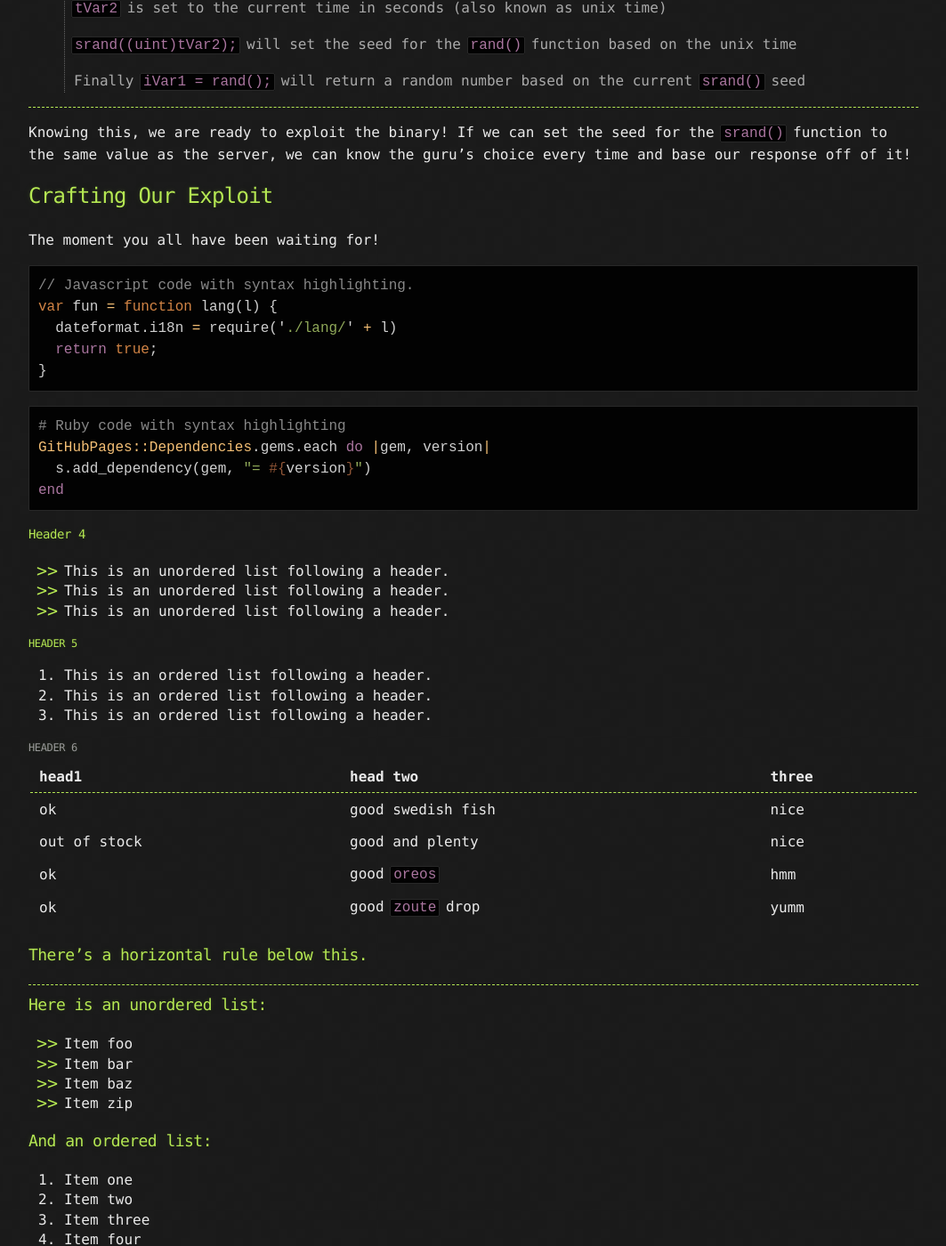
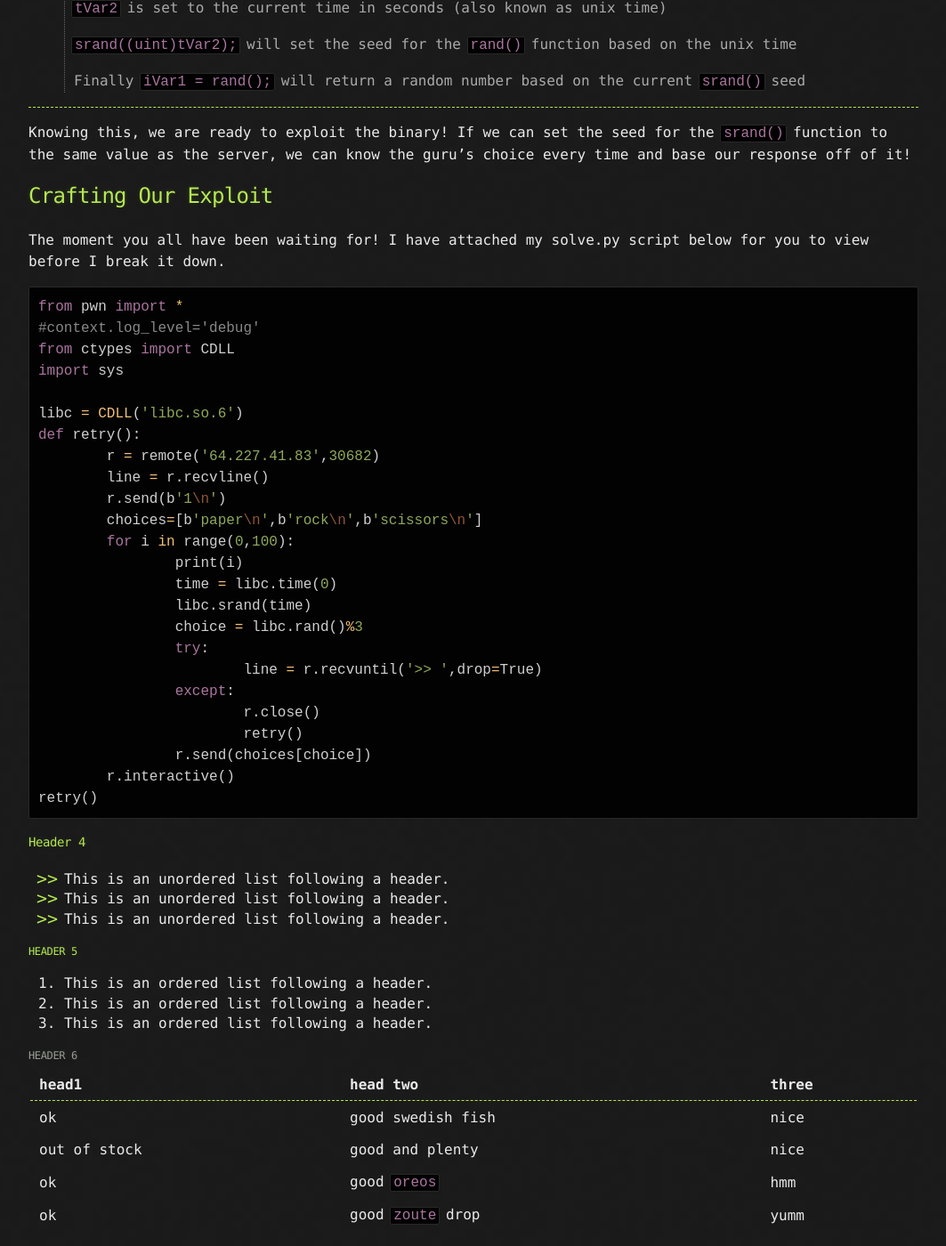
Before and after one commit to Txnn3r/Txnn3r.github.io, a Jekyll site: the page built from _posts/2023-03-23-HTB-Janken.md, in a window 1280 px wide and 1400 px high, scrolled down 4492 px. Shown: the whole window at 89% size, without its empty margins (108-1171 px from the left). Built offline with Jekyll 4.4.1, drawn with Linux system fonts in a browser that asks for light colours.

Commit message:
Update 2023-03-23-HTB-Janken.md

````diff
--- a/_posts/2023-03-23-HTB-Janken.md
+++ b/_posts/2023-03-23-HTB-Janken.md
@@ -103,21 +103,33 @@ Knowing this, we are ready to exploit the binary! If we can set the seed for the
 
 ## [](#solution)Crafting Our Exploit
 
-The moment you all have been waiting for!
+The moment you all have been waiting for! I have attached my solve.py script below for you to view before I break it down.
 
-```js
-// Javascript code with syntax highlighting.
-var fun = function lang(l) {
-  dateformat.i18n = require('./lang/' + l)
-  return true;
-}
-```
+```py
+from pwn import *
+#context.log_level='debug'
+from ctypes import CDLL
+import sys
 
-```ruby
-# Ruby code with syntax highlighting
-GitHubPages::Dependencies.gems.each do |gem, version|
-  s.add_dependency(gem, "= #{version}")
-end
+libc = CDLL('libc.so.6')
+def retry():
+	r = remote('64.227.41.83',30682)
+	line = r.recvline()
+	r.send(b'1\n')
+	choices=[b'paper\n',b'rock\n',b'scissors\n']
+	for i in range(0,100):
+		print(i)
+		time = libc.time(0)
+		libc.srand(time)
+		choice = libc.rand()%3
+		try:
+			line = r.recvuntil('>> ',drop=True)
+		except:
+			r.close()
+			retry()
+		r.send(choices[choice])
+	r.interactive()
+retry()
 ```
 
 #### [](#header-4)Header 4
````
